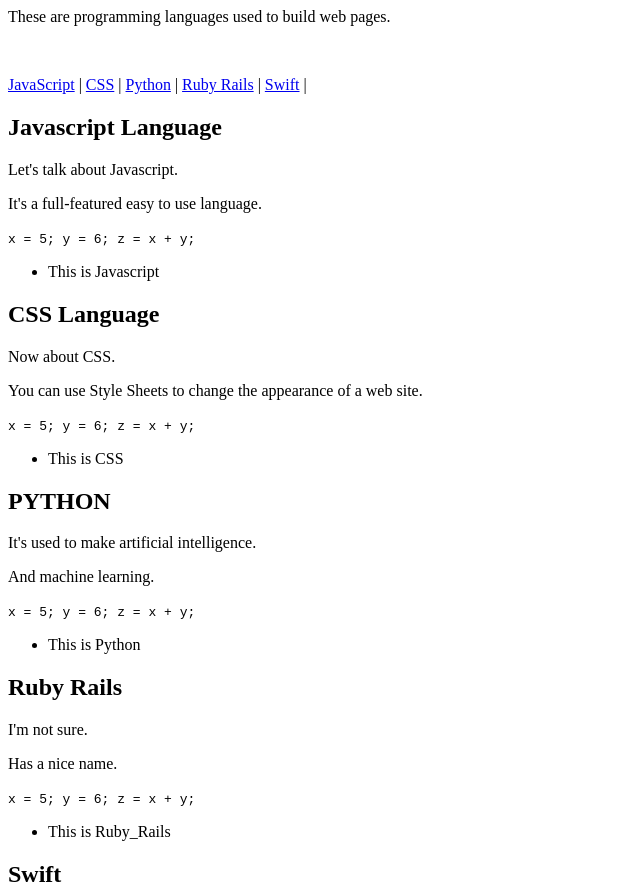
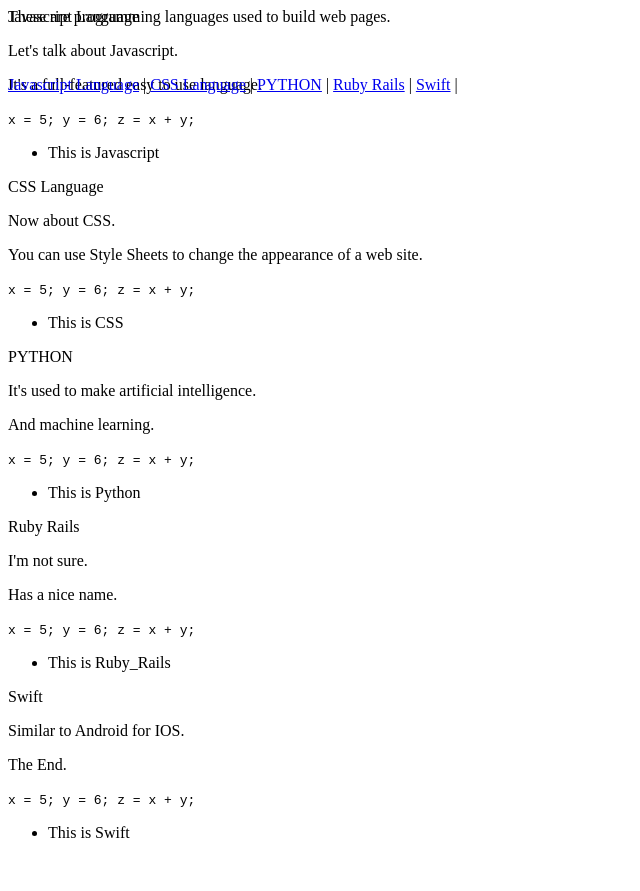
Before and after one commit to acolombo1/Trials, a plain HTML site: page index.html in a window 1280 px wide. Shown: the top 891 px of the page, without its empty margins (0-640 px from the left). After the commit the page ends 858 px from the top, so only its background shows below. Drawn offline with Linux system fonts and the light colour scheme.

Commit message:
final updates

```diff
--- a/css/style.css
+++ b/css/style.css
@@ -0,0 +1,9 @@
+#navbar {
+  position: fixed;
+}
+
+@media only screen and (max-width: 600px) {
+  body {
+    background-color: rgb(173, 192, 230);
+  }
+}
--- a/index.html
+++ b/index.html
@@ -10,17 +10,19 @@
     <script src="https://cdn.freecodecamp.org/testable-projects-fcc/v1/bundle.js"></script>
 
     <main id="main-doc">
-      <nav id="nav-bar">
-        <HEADER>These are programming languages used to build web pages.</HEADER>
-        <P>&nbsp;</P>
-        <a href="#Javascript_Language">JavaScript</a> |
-        <a href="#CSS_Language">CSS</a> |
-        <a href="#PYTHON">Python</a> |
-        <a href="#Ruby_Rails">Ruby Rails</a> |
-        <a href="#Swift">Swift</a> |
+      <nav id="navbar">
+        <header>
+          These are programming languages used to build web pages.
+        </header>
+        <p>&nbsp;</p>
+        <a href="#Javascript_Language" class="nav-link">Javascript Language</a>
+        | <a href="#CSS_Language" class="nav-link">CSS Language</a> |
+        <a href="#PYTHON" class="nav-link">PYTHON</a> |
+        <a href="#Ruby_Rails" class="nav-link">Ruby Rails</a> |
+        <a href="#Swift" class="nav-link">Swift</a> |
       </nav>
       <section id="Javascript_Language" class="main-section">
-        <h2>Javascript Language</h2>
+        <header>Javascript Language</header>
         <p>Let's talk about Javascript.</p>
         <p>It's a full-featured easy to use language.</p>
         <code>x = 5; y = 6; z = x + y;</code>
@@ -29,7 +31,7 @@
         </ul>
       </section>
       <section id="CSS_Language" class="main-section">
-        <h2>CSS Language</h2>
+        <header>CSS Language</header>
         <p>Now about CSS.</p>
         <p>You can use Style Sheets to change the appearance of a web site.</p>
         <code>x = 5; y = 6; z = x + y;</code>
@@ -38,7 +40,7 @@
         </ul>
       </section>
       <section id="PYTHON" class="main-section">
-        <h2>PYTHON</h2>
+        <header>PYTHON</header>
         <p>It's used to make artificial intelligence.</p>
         <p>And machine learning.</p>
         <code>x = 5; y = 6; z = x + y;</code>
@@ -47,7 +49,7 @@
         </ul>
       </section>
       <section id="Ruby_Rails" class="main-section">
-        <h2>Ruby Rails</h2>
+        <header>Ruby Rails</header>
         <p>I'm not sure.</p>
         <p>Has a nice name.</p>
         <code>x = 5; y = 6; z = x + y;</code>
@@ -56,7 +58,7 @@
         </ul>
       </section>
       <section id="Swift" class="main-section">
-        <h2>Swift</h2>
+        <header>Swift</header>
         <p>Similar to Android for IOS.</p>
         <p>The End.</p>
         <code>x = 5; y = 6; z = x + y;</code>
```
